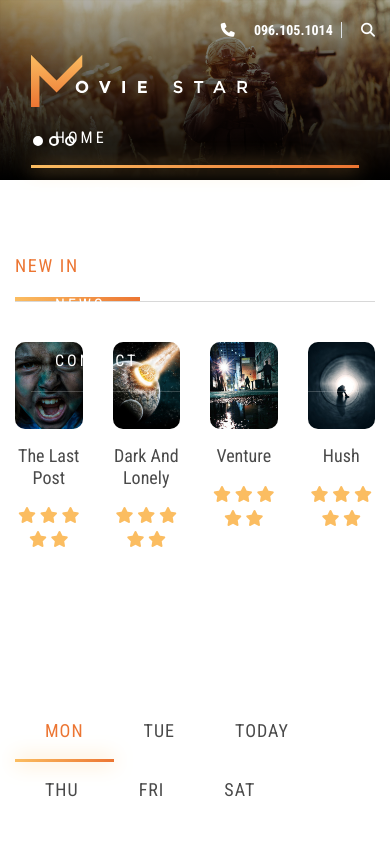
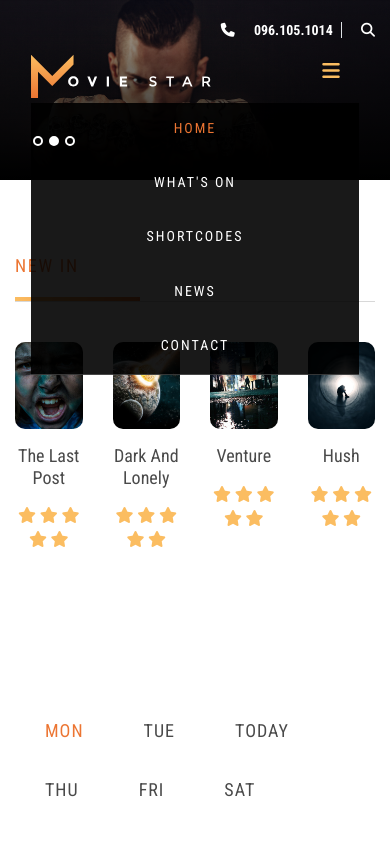
Before and after one commit to nganle2911/CyberLearn_Front-end_Foundation, a plain HTML site: page Movie-Cyber-Project/index.html in a window 390 px wide. Both pictures are taken after a click on the button "Toggle navigation". Shown: the top 841 px of the page. Drawn offline with nearby package versions, Linux system fonts and the light colour scheme.

Commit message:
Resposive for Header

```diff
--- a/Movie-Cyber-Project/css/style.css
+++ b/Movie-Cyber-Project/css/style.css
@@ -552,3 +552,50 @@ footer a:hover {
 .footer__copyright p {
     margin-bottom: 0;
 }
+
+
+/* ********************************************************************* */
+/* RESPONSIVE */
+
+@media screen and (max-width: 991.98px) {
+    header .navbar-brand {
+        max-width: 180px;
+    }
+
+    header .navbar-brand img {
+        max-width: 100%;
+    }
+
+    #movieNavBar .navbar-nav .nav-link {
+        font-size: 14px;
+        padding: 20px 12px;
+        letter-spacing: 2px;
+    }
+}
+
+@media screen and (max-width: 767.98px) {
+    /* GLOBAL */
+    .line.active::after {
+        width: 0;
+    }
+
+    /* HEADER */
+    header .navbar-toggler {
+        color: #fbbd61;
+    }
+
+    header .navbar-toggler:focus {
+        outline: none;
+    }
+
+    #movieNavBar .navbar-nav {
+        background-color: rgba(0, 0, 0, 0.9);
+        text-align: center;
+    }
+
+    #movieNavBar .navbar-nav .active .nav-link {
+        color: #ec7532;
+    }
+
+
+}
--- a/Movie-Cyber-Project/index.html
+++ b/Movie-Cyber-Project/index.html
@@ -29,20 +29,22 @@
 <body>
 
     <!-- HEADER -->
-    <header class="container">
+    <header class="container-md">
         <p class="text-right text-white mb-0">
             <i class="fa-solid fa-phone"></i>
             <span class="mx-3 border-right pr-2">096.105.1014</span>
             <i class="fa fa-search"></i>
         </p>
 
-        <nav class="navbar navbar-expand-lg">
+        <nav class="navbar navbar-expand-md">
             <a class="navbar-brand" href="#">
                 <img src="./img/logo.svg" alt="logo">
             </a>
             <button class="navbar-toggler" type="button" data-toggle="collapse" data-target="#movieNavBar"
                 aria-controls="navbarSupportedContent" aria-expanded="false" aria-label="Toggle navigation">
-                <span class="navbar-toggler-icon"></span>
+                <span class="navbar-toggler-icon">
+                    <i class="fa fa-bars"></i>
+                </span>
             </button>
 
             <div class="collapse navbar-collapse" id="movieNavBar">
```
